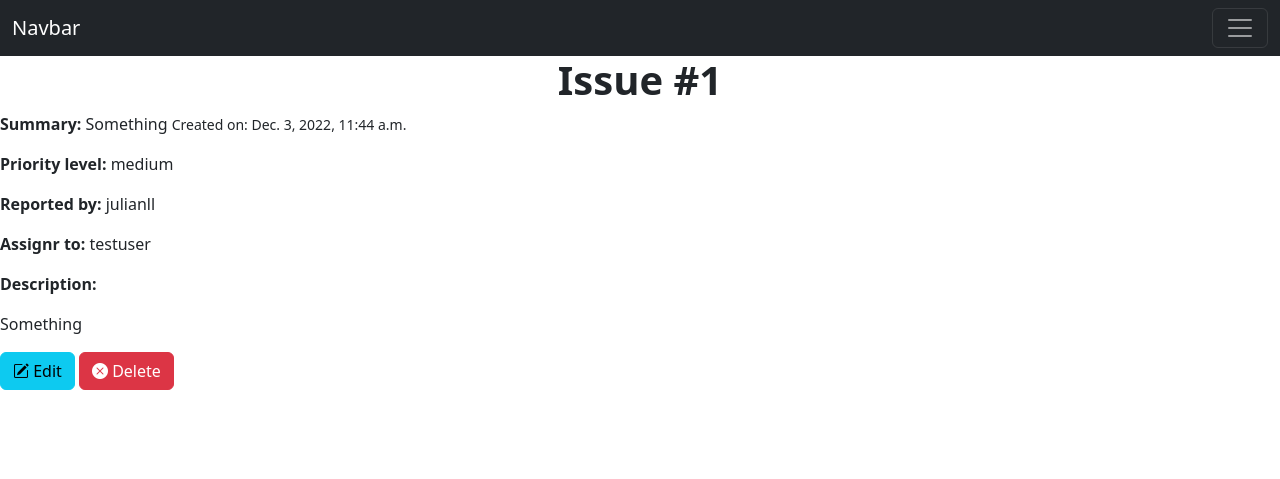
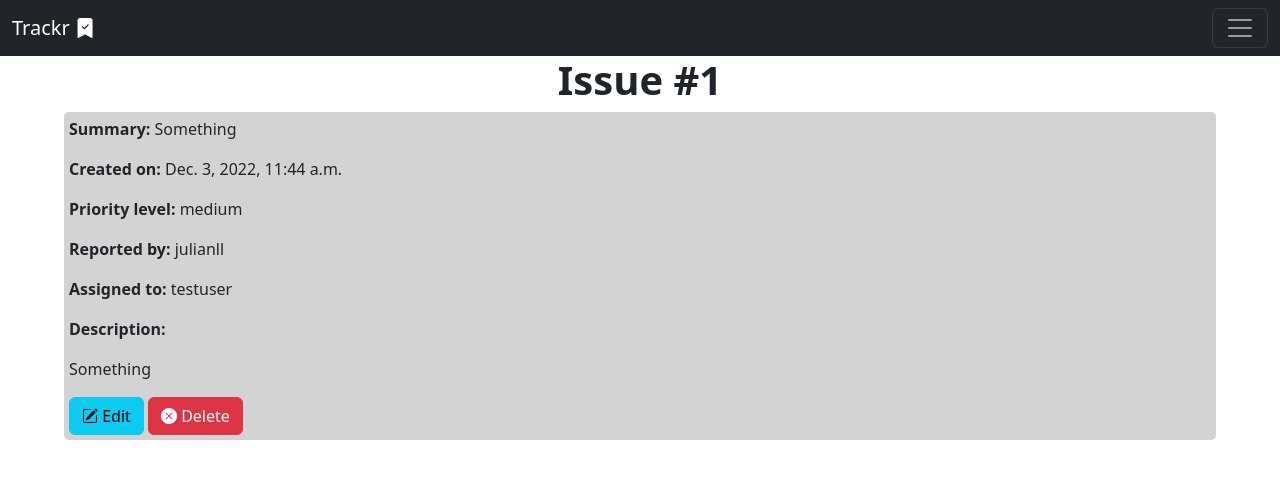
Before and after one commit to julianll1202/FSDI_113_Board, a Django app: page /issues/1 in a window 1280 px wide. Shown: the top 479 px of the page. Run offline with Django 4.2, Linux system fonts and the light colour scheme; a user stored in the database is signed in; data comes from the database, SQL or seed files in the repository; both versions use the stored data as it was after the commit.

Commit message:
Added CSS to some pages

```diff
--- a/issues/views.py
+++ b/issues/views.py
@@ -5,6 +5,8 @@ from django.contrib.auth.mixins import LoginRequiredMixin, UserPassesTestMixin
 from .models import Issue, Status
 
 from accounts.models import Role, Team, CustomUser
+
+
 class BoardView(LoginRequiredMixin, ListView):
     template_name = "issues/board.html"
     model = Issue
@@ -31,7 +33,7 @@ class BoardView(LoginRequiredMixin, ListView):
 
         try:
             product_owner = CustomUser.objects.filter(
-            role=role).get(team=team)[0]
+            role=role).filter(team=team)[0]
             self.populate_issue_list("to_do_list", to_do_status, product_owner, context)
             self.populate_issue_list("in_p_list", in_p_status, product_owner, context)
             self.populate_issue_list("done_list", done_status, product_owner, context)
--- a/static/css/base.css
+++ b/static/css/base.css
@@ -7,6 +7,9 @@ h1 {
     font-weight: 800;
 }
 
+.intro {
+    text-align: center;
+}
 .issue-board {
     display: flex;
     flex-direction: row;
@@ -22,6 +25,15 @@ h1 {
     font-weight: 800;
 }
 
+/* About */
+.about {
+    width: 90%;
+    margin-left: auto;
+    margin-right: auto;
+    background-color: lightgray;
+    padding: 5px;
+    border-radius: 5px;
+}
 /* Issue categories */
 .to-do {
     background-color: #F88F4F;
@@ -46,6 +58,7 @@ h1 {
     width: 95%;
     margin-left: auto;
     margin-right: auto;
+    margin-bottom: 10px;
 
 }
 
@@ -61,3 +74,13 @@ h1 {
 .card:hover {
     border-left: gray 4px solid;
 }
+
+/* Issue details */
+.details {
+    width: 90%;
+    margin-left: auto;
+    margin-right: auto;
+    background-color: lightgray;
+    padding: 5px;
+    border-radius: 5px;
+}
--- a/templates/base.html
+++ b/templates/base.html
@@ -22,29 +22,29 @@
 <body>
 <nav class="navbar navbar-dark bg-dark">
     <div class="container-fluid">
-        <a class="navbar-brand" href="#">Navbar</a>
+        <a class="navbar-brand" href="{% url 'home' %}">Trackr <i class="bi bi-bookmark-check-fill"></i></a>
         <button class="navbar-toggler" type="button" data-bs-toggle="collapse" data-bs-target="#navbarNavAltMarkup" aria-controls="navbarNavAltMarkup" aria-expanded="false" aria-label="Toggle navigation">
         <span class="navbar-toggler-icon"></span>
         </button>
         <div class="collapse navbar-collapse" id="navbarNavAltMarkup">
         <div class="navbar-nav">
-            <a class="nav-link active"  href="{% url 'home' %}">Home</a>
-            <a class="nav-link" href="{% url 'about' %}">About</a>
-            <a class="nav-link" href="{% url 'board' %}">Issue Board</a>
+            <a class="nav-link active"  href="{% url 'home' %}"><span class="badge rounded-pill text-bg-light">Home <i class="bi bi-house"></i></span></a>
+            <a class="nav-link" href="{% url 'about' %}"><span class="badge rounded-pill text-bg-light">About <i class="bi bi-buildings"></i></span></a>
+            <a class="nav-link" href="{% url 'board' %}"><span class="badge rounded-pill text-bg-light">Issue Board <i class="bi bi-clipboard-data"></i></span></a>
             {% if user.is_authenticated %}
             <div class="dropdown">
                 <a class="btn btn-secondary dropdown-toggle" type="button" data-bs-toggle="dropdown" aria-expanded="false">
                     {{user.username}}
                 </a>
                 <div class="dropdown-menu dropdown-menu-dark">
-                    <a class="nav-link" href="{% url 'new_issue' %}">New Issue</a>
-                    <a class="nav-link" href="{% url 'logout' %}">Log Out</a>
-                    <a class="nav-link" href="{% url 'password_change' %}">Change password</a>
+                    <a class="nav-link" href="{% url 'new_issue' %}"><span class="badge rounded-pill text-bg-light">New Issue <i class="bi bi-file-earmark-plus"></i></span></a>
+                    <a class="nav-link" href="{% url 'logout' %}"><span class="badge rounded-pill text-bg-light">Log Out <i class="bi bi-box-arrow-right"></i></span></a>
+                    <a class="nav-link" href="{% url 'password_change' %}"><span class="badge rounded-pill text-bg-light">Change Password <i class="bi bi-key"></i></span></a>
                 </div>
             </div>
             {% else %}
-            <a class="nav-link" href="{% url 'login' %}">Log In</a>
-            <a class="nav-link" href="{% url 'signup' %}">Sign Up</a>
+            <a class="nav-link" href="{% url 'login' %}"><span class="badge rounded-pill text-bg-light">Log In <i class="bi bi-box-arrow-in-left"></i></span></a>
+            <a class="nav-link" href="{% url 'signup' %}"><span class="badge rounded-pill text-bg-light">Sign Up <i class="bi bi-door-open"></i></span></a>
             {% endif %}
         </div>
         </div>
--- a/templates/issues/detail.html
+++ b/templates/issues/detail.html
@@ -4,15 +4,18 @@
 
 {% block content %}
 <h1>Issue #{{issue.id}}</h1>
-<p><b>Summary: </b>{{issue.summary}}</h3>
-<small>Created on: {{issue.created_on}}</small>
+<div class="details">
+    <p><b>Summary: </b>{{issue.summary}}</p>
+    <p><b>Created on: </b> {{issue.created_on}}</p>
     <p><b>Priority level:</b> {{issue.priority}}</p>
     <p><b>Reported by: </b>{{issue.reporter}}</p>
-<p><b>Assignr to: </b>{{issue.assignee}}</p>
+    <p><b>Assigned to: </b>{{issue.assignee}}</p>
     <p><b>Description:</b></p>
     <p>{{issue.description}}</p>
     {% if user.username == issue.reporter.username %}
     <a href="{% url 'update_issue' issue.id %}" class="btn btn-info"><i class="bi bi-pencil-square"></i> Edit</a>
     <a href="{% url 'delete_issue' issue.id %}" class="btn btn-danger"><i class="bi bi-x-circle-fill"></i> Delete</a>
     {% endif %}
+</div>
+
 {% endblock content %}
--- a/templates/pages/about.html
+++ b/templates/pages/about.html
@@ -4,5 +4,7 @@
 
 {% block content %}
 <h1>About us</h1>
-<p>Evolv is a company that is always looking into the future by creeting solutions that lead to better and efficient processes and thus, better results.</p>
+<div class="about">
+    <p>Evolv is a company that is always looking into the future by creeting solutions that lead to better and efficient processes and thus, better results.</p>
+</div>
 {% endblock content %}
--- a/templates/pages/home.html
+++ b/templates/pages/home.html
@@ -3,6 +3,6 @@
 {% block title %}Home{% endblock title %}
 
 {% block content %}
-<h1>Welcome to Trckr</h1>
-<h3>The #1 issue tracker on the web</h3>
+<h1>Welcome to Trckr <i class="bi bi-bookmark-check-fill"></i></h1>
+<h3 class="intro">The #1 issue tracker on the web</h3>
 {% endblock content %}
--- a/templates/registration/login.html
+++ b/templates/registration/login.html
@@ -9,5 +9,5 @@
     {{form.as_p}}
     <input type="submit" value="Log In" class="btn btn-primary">
 </form>
-<p>Forgot your password? <a href="{% url 'password_change' %}">Click here</a> to change it</p>
+<p>Forgot your password? <a href="{% url 'password_reset' %}">Click here</a> to change it</p>
 {% endblock content %}
```
Also changed, not shown: db.sqlite3. Lines whose indentation alone changed are shown as unchanged.
